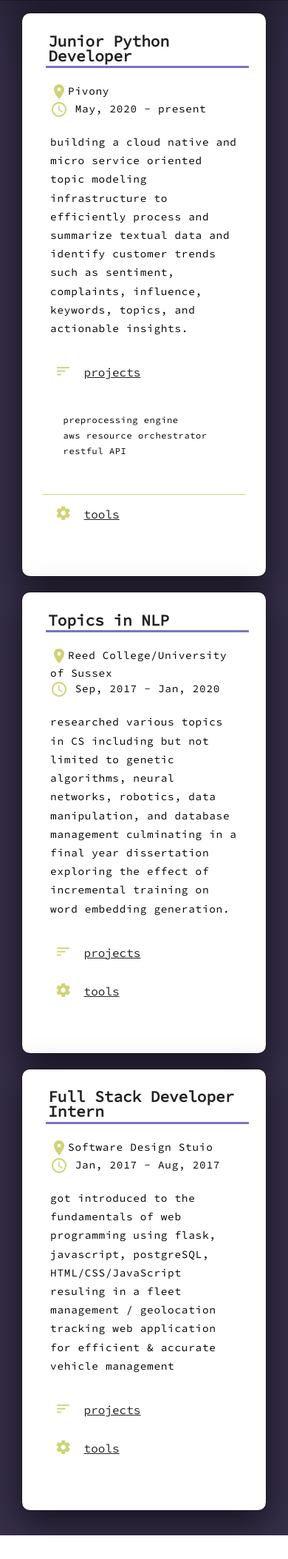
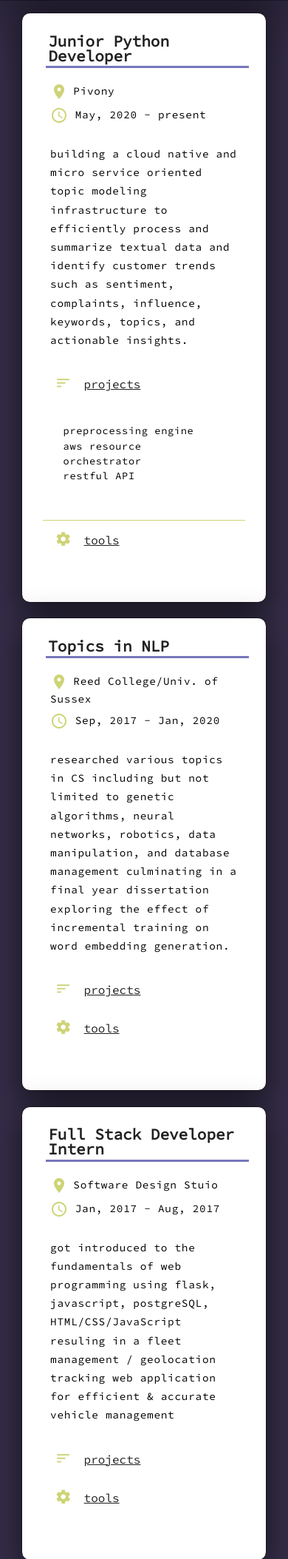
Before and after one commit to a6enez3r/portfolio, a Flask app: page / in a window 390 px wide, after a click that opens the changed part. Shown: the part 56-2164 px from the top of the page at 74% size. Before the commit the page ends 2132 px from the top, so only its background shows below. Run offline with Flask 2, Linux system fonts and the light colour scheme.

Commit message:
linting done. init styling done. added new color palette. fixed spacing issues. fully responsive

```diff
--- a/portfolio/data.py
+++ b/portfolio/data.py
@@ -5,16 +5,29 @@ work_text = [
         "company": "Pivony",
         "duration": "May, 2020 - present",
         "summary": """building a cloud native and micro service oriented topic modeling infrastructure to efficiently process and summarize textual data and identify customer trends such as sentiment, complaints, influence, keywords, topics, and actionable insights.""",
-        "projects": ["preprocessing engine", "aws resource orchestrator", "restful API"],
-        "tools": ["AWS", "python", "dask", "docker", "flask", "bash", "PostgreSQL", "git"]
+        "projects": [
+            "preprocessing engine",
+            "aws resource orchestrator",
+            "restful API",
+        ],
+        "tools": [
+            "AWS",
+            "python",
+            "dask",
+            "docker",
+            "flask",
+            "bash",
+            "PostgreSQL",
+            "git",
+        ],
     },
     {
         "title": "Topics in NLP",
-        "company": "Reed College/University of Sussex",
+        "company": "Reed College/Univ. of Sussex",
         "duration": "Sep, 2017 - Jan, 2020",
         "summary": """researched various topics in CS including but not limited to genetic algorithms, neural networks, robotics, data manipulation, and database management culminating in a final year dissertation exploring the effect of incremental training on word embedding generation.""",
         "projects": ["genetic algorithms", "word embeddings", "NER engine"],
-        "tools": ["pyTorch", "python", "spaCy", "anaconda", "MySQL", "Haskell", "git"]
+        "tools": ["pyTorch", "python", "spaCy", "anaconda", "MySQL", "Haskell", "git"],
     },
     {
         "title": "Full Stack Developer Intern",
@@ -22,16 +35,16 @@ work_text = [
         "duration": "Jan, 2017 - Aug, 2017",
         "summary": """got introduced to the fundamentals of web programming using flask, javascript, postgreSQL, HTML/CSS/JavaScript resuling in a fleet management / geolocation tracking web application for efficient & accurate vehicle management""",
         "projects": ["geolocation tracking", "user authentication", "CSS Themes"],
-        "tools": ["flask", "HTML", "JavaScript", "CSS", "PostgreSQL", "jinja", "git"]
-    }
+        "tools": ["flask", "HTML", "JavaScript", "CSS", "PostgreSQL", "jinja", "git"],
+    },
 ]
 
 about_text = [
-        """
+    """
             I am a back-end developer with strong backgrounds in web/API/microservice development, database management, cloud-native applications, NLP/ML frameworks,
             devops / command-line tools, managing & extracting meaningful insight from larget datasets, & rapid MVP prototyping and development.
         """,
-        """
+    """
             I am passionate about problem solving & utilizing established and emerging technologies to build robust, scalable products.
-        """
+        """,
 ]
--- a/portfolio/static/css/main.css
+++ b/portfolio/static/css/main.css
@@ -94,6 +94,10 @@ nav {
   margin-top: 0px !important;
 }
 
+.padding-bottom {
+  padding-bottom: 0.5em !important;
+}
+
 .card-position {
   font-size: 1.5rem;
   font-weight: 600;
@@ -112,9 +116,8 @@ nav {
   font-size: 0.9em !important;
 }
 
-.card-company,
-.card-time {
-  padding-bottom: 1.5em !important;
+.card-company {
+  margin-left: 0.5em !important;
 }
 
 .card-summary {
@@ -131,12 +134,17 @@ nav {
   box-shadow: none !important;
 }
 
+.collapsible-header:hover {
+  cursor: auto;
+}
+
 .collapsible-header span {
   text-decoration: underline;
 }
 
 .collapsible-header span:hover {
   letter-spacing: 0.1em;
+  cursor: pointer;
 }
 
 .collapsible-body {
@@ -145,7 +153,7 @@ nav {
 
 .card-tool,
 .card-project {
-  font-size: 0.75em !important;
-  line-height: 1.75;
+  font-size: 0.85em !important;
+  line-height: 1.5 !important;
   box-shadow: none !important;
 }
--- a/portfolio/templates/work.html
+++ b/portfolio/templates/work.html
@@ -9,11 +9,11 @@
             <div class="col s12 m12 l12 card-position">{{item["title"]}}</div>
           </div>
           <div class="row">
-            <div class="col s12 m6 l6">
+            <div class="col s12 m6 l6 padding-bottom">
               <i class="material-icons">location_on</i
               ><span class="card-company">{{item["company"]}}</span>
             </div>
-            <div class="col s12 m6 l6">
+            <div class="col s12 m6 l6 padding-bottom">
               <i class="material-icons">access_time</i>
               <span class="card-time">{{item["duration"]}}</span>
             </div>
```
